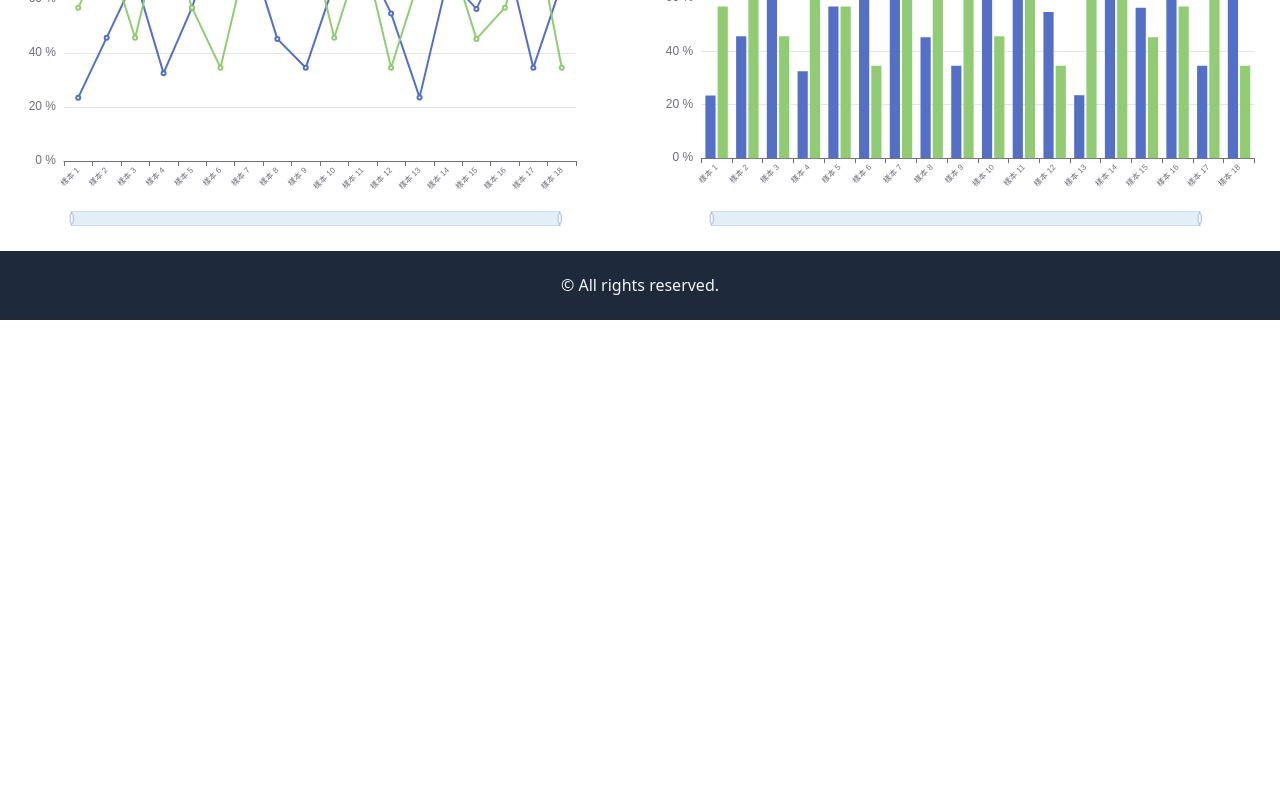
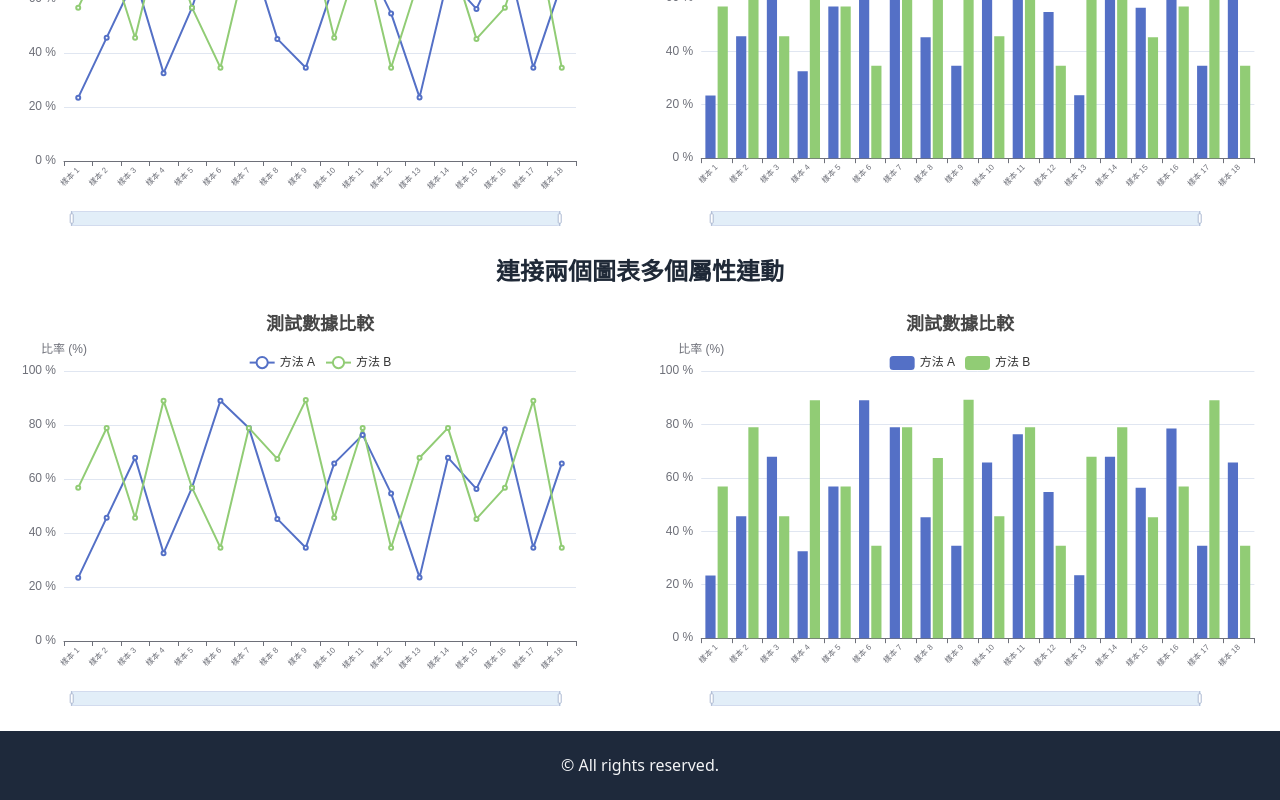
Before and after one commit to danny-sbr/library-explain, a Vue app: page /echart in a window 1280 px wide. Shown: the part 5593-6393 px from the top of the page. Before the commit the page ends 5913 px from the top, so only its background shows below. Built offline with nearby package versions, Linux system fonts and the light colour scheme.

Commit message:
feat: 新增 ConnectChart 元件至 EChartView，增強圖表互動性
- 在 EChartView.vue 中新增 ConnectChart 元件，實現圖表之間的連接與互動功能。
- 此改動提升了用戶在多圖表展示中的互動體驗。

```diff
--- a/src/views/EChartView/EChartView.vue
+++ b/src/views/EChartView/EChartView.vue
@@ -3,11 +3,13 @@ import ExplainEChart from './components/ExplainEChart.vue'
 import MyChart from './components/MyChart.vue'
 import SyncOneEventMultipleChart from './components/SyncOneEventMultipleChart.vue'
 import SyncOneEventTwoChart from './components/SyncOneEventTwoChart.vue'
+import ConnectChart from './components/ConnectChart.vue'
 </script>
 <template>
   <ExplainEChart />
   <MyChart />
   <SyncOneEventMultipleChart />
   <SyncOneEventTwoChart />
+  <ConnectChart />
 </template>
 <style scoped></style>
```
